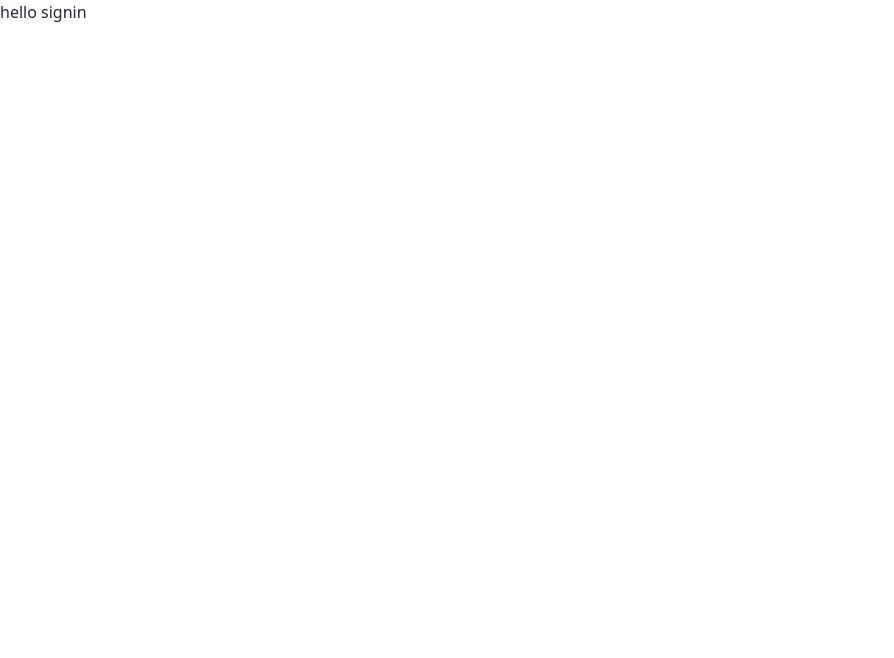
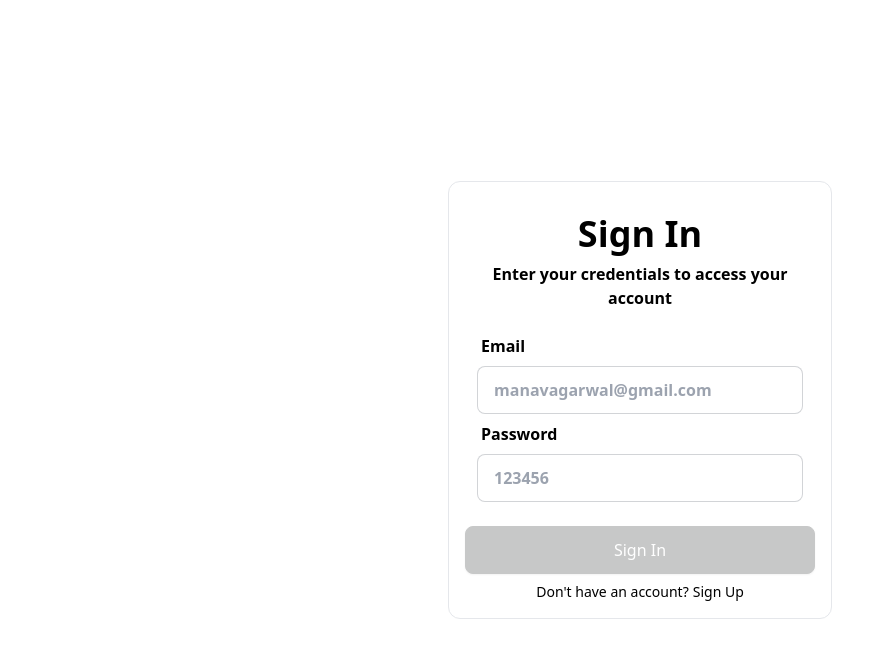
Before and after one commit to manavnotop/paytm-v2, a React (Vite) app in the folder frontend/: page /signin in a window 1280 px wide. Shown: the top 658 px of the page, without its empty margins (0-894 px from the left). Built offline with nearby package versions, Linux system fonts and the light colour scheme.

Commit message:
add signin page

```diff
--- a/frontend/src/pages/Signin.jsx
+++ b/frontend/src/pages/Signin.jsx
@@ -1,5 +1,20 @@
+import { BottonWarning } from "../components/BottonWarning";
+import { Button } from "../components/Button";
+import { Heading } from "../components/Heading";
+import { InputBox } from "../components/InputBox";
+import { SubHeading } from "../components/SubHeading"
+
 export const Signin = () => {
-    return <div>
-        hello signin
+    return <div className="bg-white h-screen flex justify-center">
+        <div className="flex flex-col justify-center">
+            <div className="rounded-xl bg-white w-96 text-center p-2 h-max px-4 border">
+                <Heading label={"Sign In"} />
+                <SubHeading label={"Enter your credentials to access your account"} />
+                <InputBox label={"Email"} placeholder={"manavagarwal@gmail.com"} />
+                <InputBox label={"Password"} placeholder={"123456"} />
+                <Button label={"Sign In"} />
+                <BottonWarning label={"Don't have an account?"} buttonText={"Sign Up"} to={"/signup"} />
+            </div>
+        </div>
     </div>
 }
```
